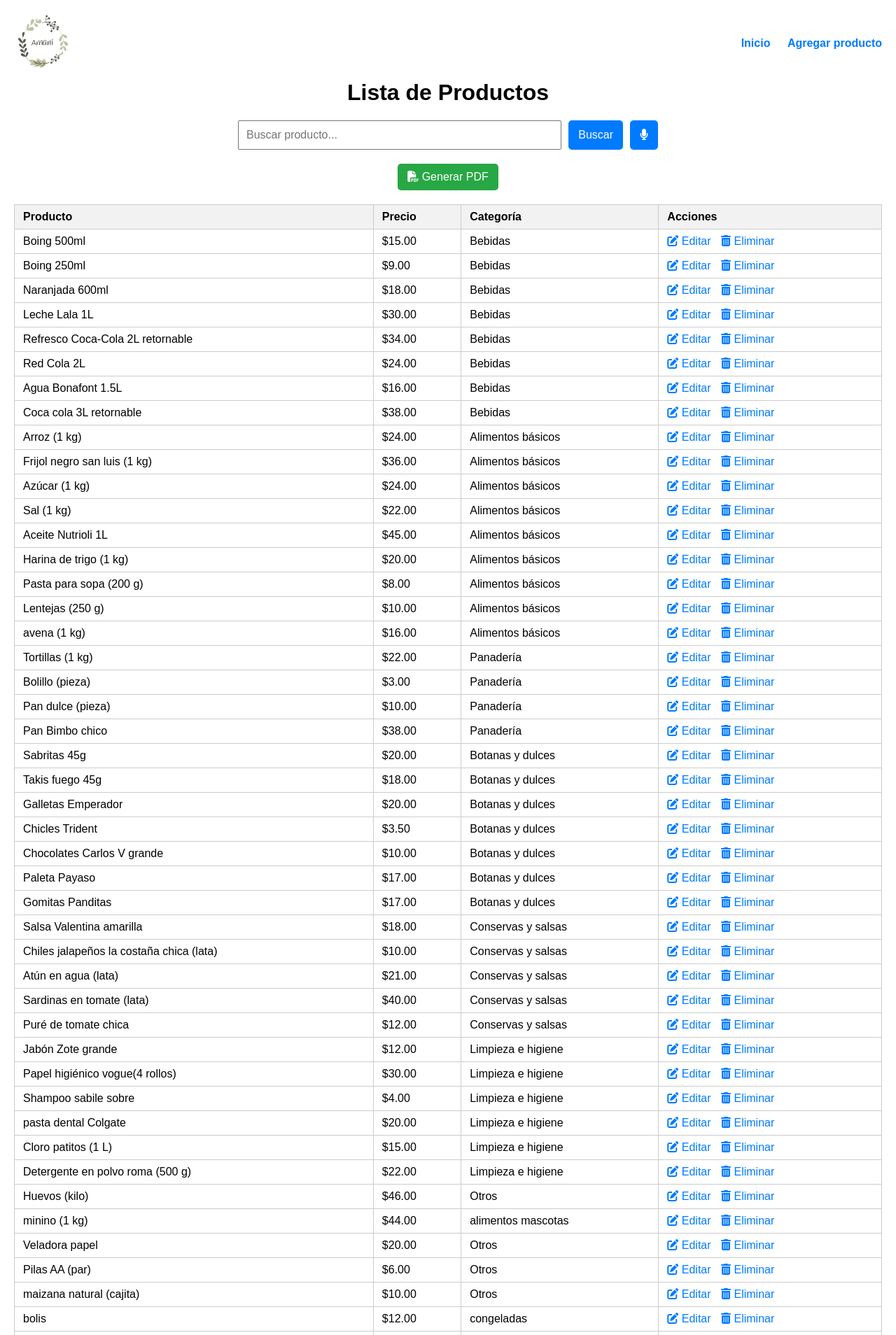
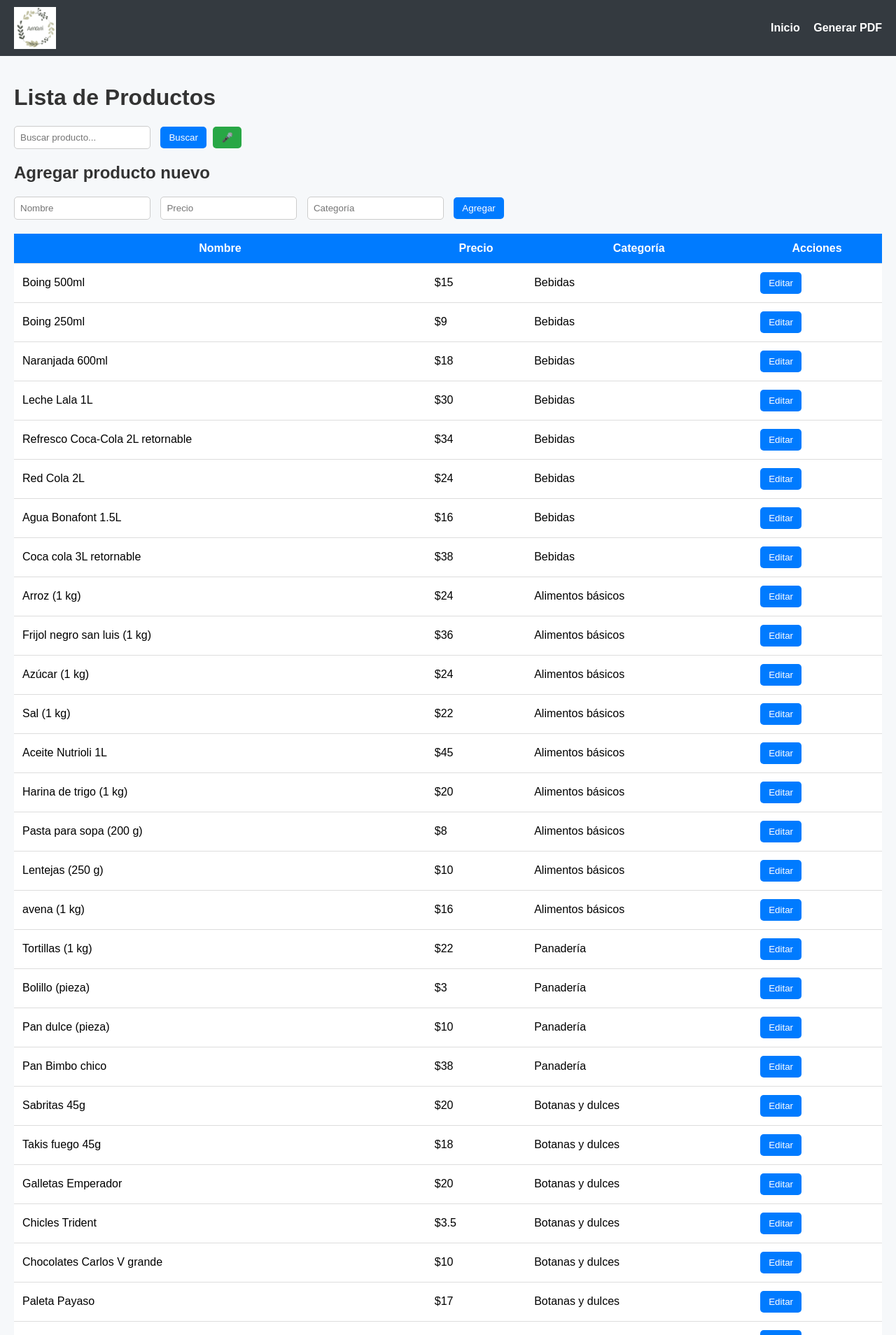
Before and after one commit to Marino2036/listaP, a Flask app: page / in a window 1280 px wide. Shown: the top 1908 px of the page at 70% size. Run offline with Flask 3, Linux system fonts and the light colour scheme.

Commit message:
Tus cambios

```diff
--- a/templates/productos.html
+++ b/templates/productos.html
@@ -3,156 +3,137 @@
 <head>
     <meta charset="UTF-8">
     <title>Lista de Productos</title>
-    <link rel="stylesheet" href="https://cdnjs.cloudflare.com/ajax/libs/font-awesome/6.5.0/css/all.min.css">
+    <meta name="viewport" content="width=device-width, initial-scale=1.0">
     <style>
         body {
             font-family: Arial, sans-serif;
-            margin: 20px;
+            background-color: #f6f8fa;
+            margin: 0;
+            padding: 0;
         }
-
         header {
+            background-color: #343a40;
+            color: white;
+            padding: 10px 20px;
             display: flex;
             justify-content: space-between;
             align-items: center;
         }
-
-        #logo {
-            height: 80px;
+        header img {
+            height: 60px;
         }
-
-        nav {
-            text-align: right;
-        }
-
         nav a {
+            color: white;
+            margin-left: 15px;
             text-decoration: none;
-            margin-left: 20px;
-            color: #007BFF;
             font-weight: bold;
         }
-
-        h1 {
-            text-align: center;
-            margin-top: 10px;
+        main {
+            padding: 20px;
         }
-
+        h1, h2 {
+            color: #333;
+        }
         form {
-            margin: 20px auto;
-            max-width: 600px;
-            display: flex;
-            gap: 10px;
+            margin-bottom: 20px;
         }
-
-        input[type="text"] {
-            flex: 1;
-            padding: 10px;
-            font-size: 1em;
+        input[type="text"], input[type="number"] {
+            padding: 8px;
+            margin-right: 10px;
+            border-radius: 5px;
+            border: 1px solid #ccc;
         }
-
-        button, .mic-btn {
-            background-color: #007BFF;
+        button {
+            padding: 8px 12px;
+            background-color: #007bff;
             color: white;
             border: none;
-            padding: 10px 14px;
             border-radius: 5px;
-            cursor: pointer;
-            font-size: 1em;
-            transition: background-color 0.3s;
         }
-
-        .mic-btn.escuchando {
-            background-color: #dc3545;
+        button:hover {
+            background-color: #0056b3;
         }
-
-        #mensajeEscuchando {
-            text-align: center;
-            font-style: italic;
-            color: #dc3545;
-            display: none;
-        }
-
         table {
             width: 100%;
             border-collapse: collapse;
-            margin-top: 20px;
+            background: white;
+        }
+        th, td {
+            padding: 12px;
+            border-bottom: 1px solid #ddd;
+        }
+        th {
+            background-color: #007bff;
+            color: white;
+        }
+        .edit-section {
+            display: none;
+            margin-top: 10px;
+        }
+        .mic-btn {
+            background-color: #28a745;
+            margin-left: 5px;
+        }
+        .mic-btn:hover {
+            background-color: #218838;
+        }
+        footer {
+            text-align: center;
+            padding: 10px;
+            color: gray;
+            font-size: 0.9em;
+        }
+    </style>
+    <script>
+        function toggleEdit(id) {
+            const section = document.getElementById("edit-section-" + id);
+            section.style.display = section.style.display === "block" ? "none" : "block";
         }
 
-        th, td {
-            padding: 8px 12px;
-            border: 1px solid #ccc;
-            text-align: left;
+        function iniciarReconocimiento() {
+            const reconocimiento = new (window.SpeechRecognition || window.webkitSpeechRecognition)();
+            reconocimiento.lang = 'es-ES';
+
+            reconocimiento.onresult = function(event) {
+                const resultado = event.results[0][0].transcript;
+                document.getElementById('busqueda').value = resultado;
+            };
+
+            reconocimiento.start();
         }
-
-        th {
-            background-color: #f2f2f2;
-        }
-
-        .acciones a {
-            margin-right: 10px;
-            color: #007BFF;
-            text-decoration: none;
-        }
-
-        footer {
-            text-align: center;
-            margin-top: 40px;
-            font-style: italic;
-            color: #555;
-        }
-
-        .top-buttons {
-            display: flex;
-            justify-content: center;
-            gap: 20px;
-            margin-top: 10px;
-        }
-
-        .top-buttons a {
-            background-color: #28a745;
-            padding: 10px 14px;
-            border-radius: 5px;
-            color: white;
-            text-decoration: none;
-            transition: background-color 0.3s;
-        }
-
-        .top-buttons a:hover {
-            background-color: #218838;
-        }
-    </style>
+    </script>
 </head>
 <body>
 
 <header>
-        <div>
-            <img src="{{ url_for('static', filename='logo.png') }}" alt="Logo" id="logo">
-        </div>
+    <img src="{{ url_for('static', filename='logo.png') }}" alt="Logo">
     <nav>
         <a href="/">Inicio</a>
-            <a href="/agregar">Agregar producto</a>
+        <a href="{{ url_for('generar_pdf') }}">Generar PDF</a>
     </nav>
 </header>
 
+<main>
     <h1>Lista de Productos</h1>
 
-    <form id="formularioBusqueda" method="GET" action="/">
-        <input type="text" id="busqueda" name="busqueda" placeholder="Buscar producto...">
-        <button type="submit" title="Buscar por texto">Buscar</button>
-        <button type="button" id="micButton" onclick="iniciarBusquedaPorVoz()" class="mic-btn" title="Buscar por voz">
-            <i class="fas fa-microphone"></i>
-        </button>
+    <form method="get" action="/">
+        <input id="busqueda" type="text" name="q" placeholder="Buscar producto..." value="{{ consulta }}">
+        <button type="submit">Buscar</button>
+        <button type="button" onclick="iniciarReconocimiento()" class="mic-btn">🎤</button>
     </form>
 
-    <div id="mensajeEscuchando">🎤 Escuchando...</div>
-
-    <div class="top-buttons">
-        <a href="/generar_pdf" target="_blank"><i class="fas fa-file-pdf"></i> Generar PDF</a>
-    </div>
+    <h2>Agregar producto nuevo</h2>
+    <form method="post" action="/agregar">
+        <input type="text" name="nombre" placeholder="Nombre" required>
+        <input type="number" name="precio" placeholder="Precio" required min="0" step="0.01">
+        <input type="text" name="categoria" placeholder="Categoría" required>
+        <button type="submit">Agregar</button>
+    </form>
 
     <table>
         <thead>
             <tr>
-                <th>Producto</th>
+                <th>Nombre</th>
                 <th>Precio</th>
                 <th>Categoría</th>
                 <th>Acciones</th>
@@ -162,56 +143,29 @@
             {% for producto in productos %}
                 <tr>
                     <td>{{ producto.nombre }}</td>
-                <td>${{ "%.2f"|format(producto.precio) }}</td>
+                    <td>${{ producto.precio }}</td>
                     <td>{{ producto.categoria }}</td>
-                <td class="acciones">
-                    <a href="/editar/{{ producto.id }}"><i class="fas fa-edit"></i> Editar</a>
-                    <a href="/eliminar/{{ producto.id }}" onclick="return confirm('¿Estás seguro de eliminar este producto?')">
-                        <i class="fas fa-trash-alt"></i> Eliminar
-                    </a>
+                    <td>
+                        <button type="button" onclick="toggleEdit({{ producto.id }})">Editar</button>
+                        <div class="edit-section" id="edit-section-{{ producto.id }}">
+                            <form method="post" action="/actualizar/{{ producto.id }}" style="display:inline;">
+                                <input type="number" name="precio" placeholder="Nuevo precio" min="0" step="0.01" required>
+                                <button type="submit">Actualizar</button>
+                            </form>
+                            <form method="post" action="/eliminar/{{ producto.id }}" style="display:inline;">
+                                <button type="submit" onclick="return confirm('¿Eliminar este producto?')">Eliminar</button>
+                            </form>
+                        </div>
                     </td>
                 </tr>
             {% endfor %}
         </tbody>
     </table>
+</main>
 
 <footer>
     Autor: MBP
 </footer>
 
-    <script>
-        function iniciarBusquedaPorVoz() {
-            const recognition = new (window.SpeechRecognition || window.webkitSpeechRecognition)();
-            recognition.lang = 'es-MX';
-
-            const micButton = document.getElementById("micButton");
-            const mensaje = document.getElementById("mensajeEscuchando");
-
-            micButton.classList.add("escuchando");
-            mensaje.style.display = "block";
-
-            recognition.onresult = function(event) {
-                const texto = event.results[0][0].transcript;
-                document.getElementById("busqueda").value = texto;
-                micButton.classList.remove("escuchando");
-                mensaje.style.display = "none";
-                document.getElementById("formularioBusqueda").submit();
-            };
-
-            recognition.onerror = function(event) {
-                alert("Error al usar el micrófono: " + event.error);
-                micButton.classList.remove("escuchando");
-                mensaje.style.display = "none";
-            };
-
-            recognition.onend = function() {
-                micButton.classList.remove("escuchando");
-                mensaje.style.display = "none";
-            };
-
-            recognition.start();
-        }
-    </script>
-
 </body>
 </html>
```
Lines whose indentation alone changed are shown as unchanged.
